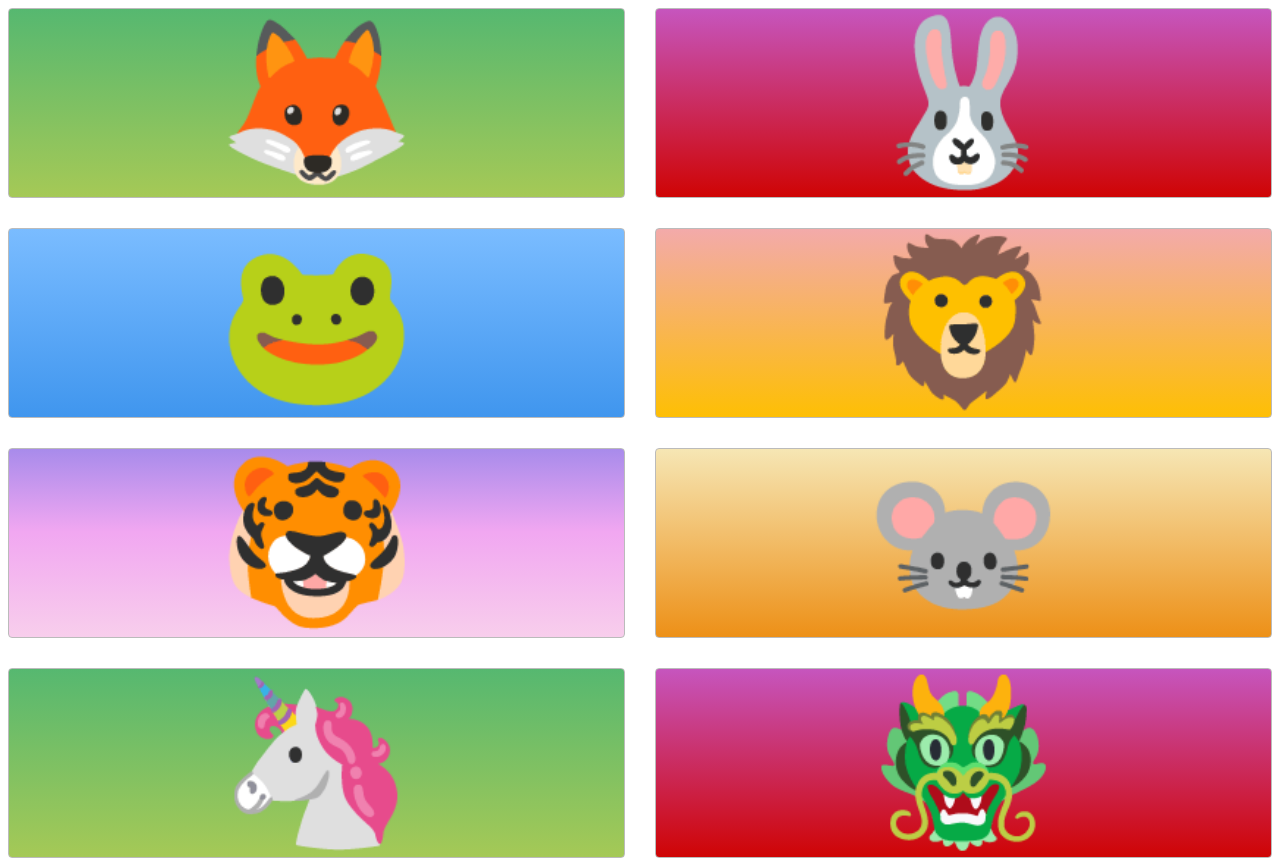
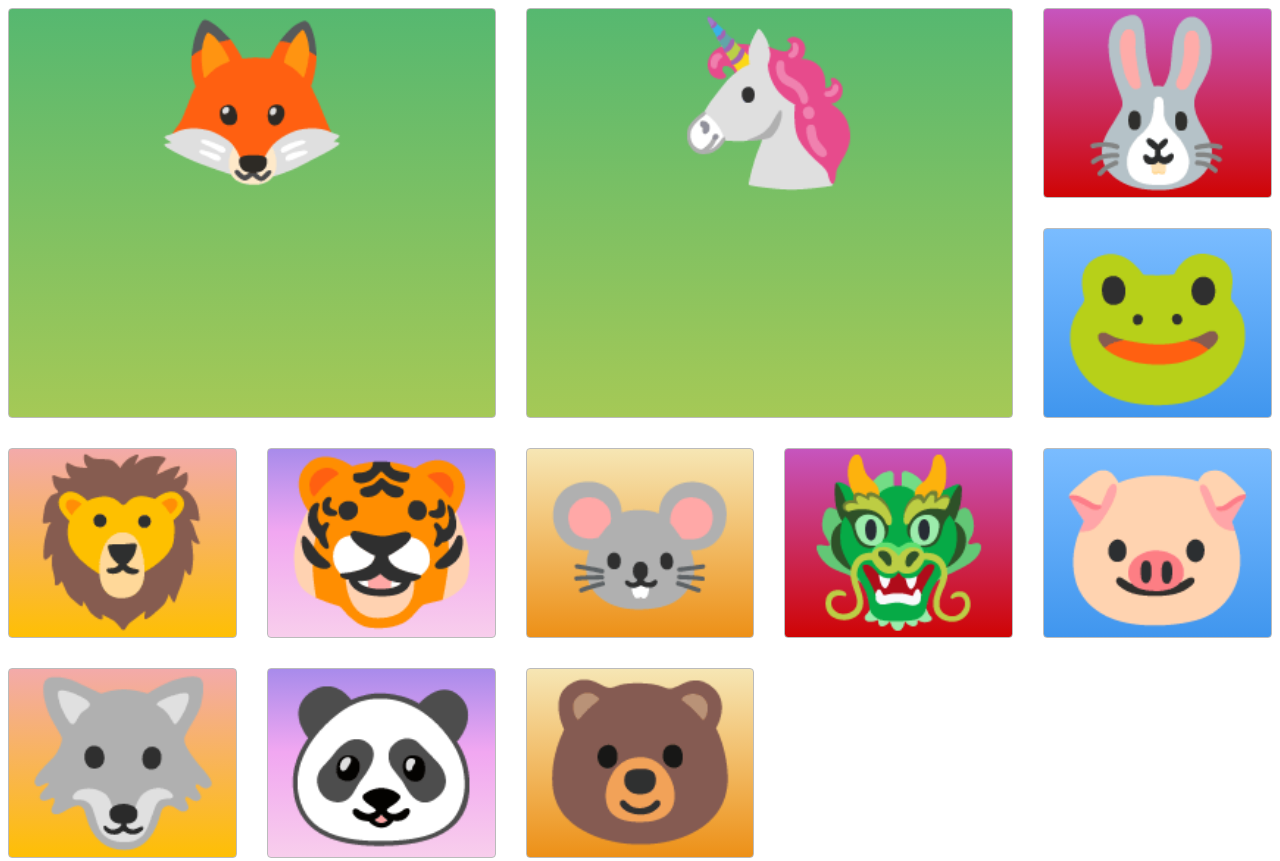
Before and after one commit to bretmorin/html-journey-notes, a plain HTML site: page css-grid-learning/index.html in a window 1280 px wide. Shown: the top 861 px of the page. Drawn offline with Linux system fonts and the light colour scheme.

Commit message:
grid layouts

```diff
--- a/css-grid-learning/style.css
+++ b/css-grid-learning/style.css
@@ -1,8 +1,14 @@
 .container {
     display: grid;
         display: grid;
-        grid-template-columns: 1fr 1fr;
+        grid-template-columns: repeat(auto-fill, minmax(200px, 1fr));
         grid-gap: 30px;
+        grid-template-rows: 1fr;
+}
+
+.green {
+    grid-column: span 2;
+    grid-row: 1/3;
 }
 
 .zone {
```
Also changed, not shown: 1 other file.
